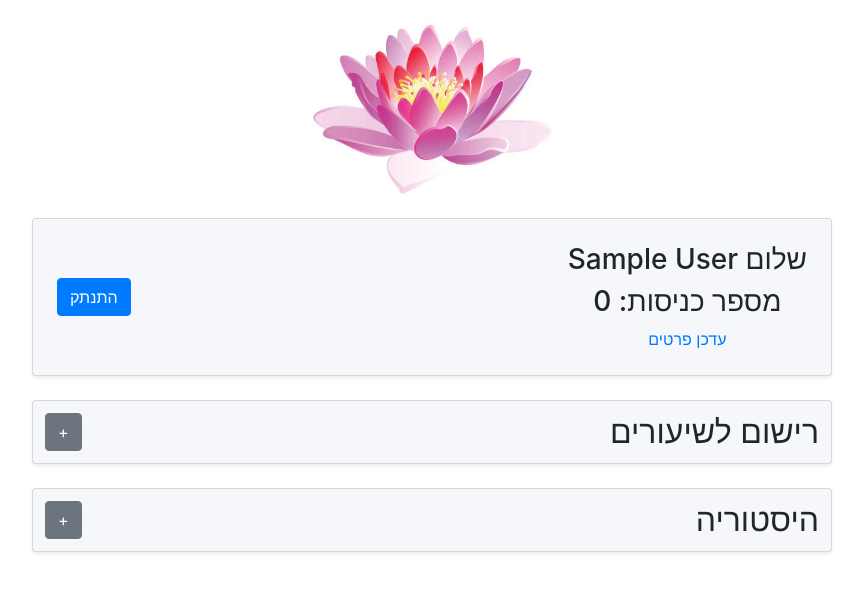
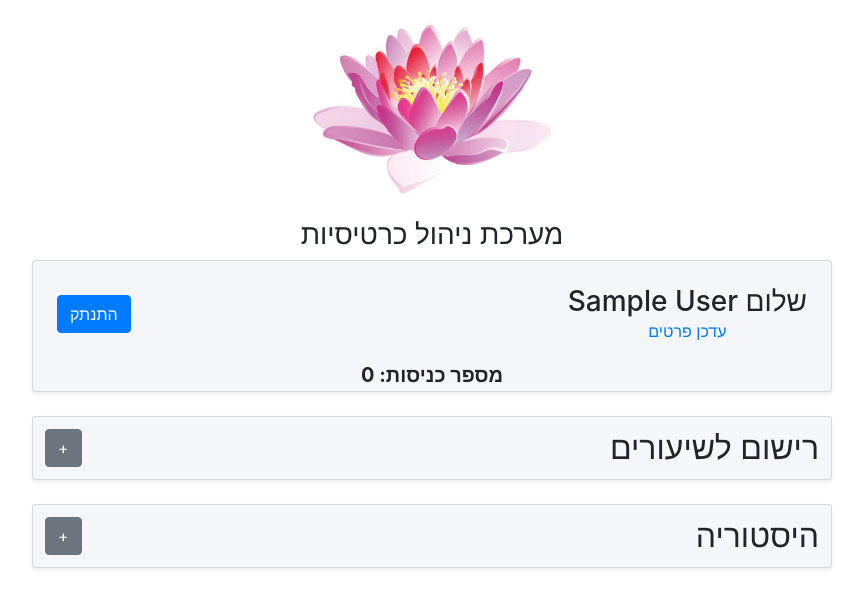
Before and after one commit to bendan7/YogiApp, a React (Create React App) app in the folder client/: page / in a window 1280 px wide. Shown: the top 608 px of the page, without its empty margins (208-1071 px from the left). Built offline with nearby package versions, Linux system fonts and the light colour scheme; no server answers; the database is empty; sample sign-in values are in the browser's storage.

Commit message:
css stuff

```diff
--- a/client/src/components/App.js
+++ b/client/src/components/App.js
@@ -29,6 +29,8 @@ export default function App() {
           style={centerImg}
           src={process.env.PUBLIC_URL + "/logo.png"}
         />
+        <h3 className="text-center">מערכת ניהול כרטיסיות</h3>
+
         <Router>
           <AuthProvider>
             <Switch>
--- a/client/src/components/UserCard.js
+++ b/client/src/components/UserCard.js
@@ -28,9 +28,10 @@ export default function UserCard({ ClassName, Style, ...props }) {
             <Button onClick={handleLogout}>התנתק</Button>
           </div>
           <div>
-            <h3>{currentUser?.displayName} שלום</h3>
-            <h3>מספר כניסות: {userEntries - registered.length}</h3>
-            <Link to="update-profile">עדכן פרטים</Link>
+            <h3 className="m-0 ">{currentUser?.displayName} שלום</h3>
+            <Link className="m-0 p-0" to="update-profile">
+              עדכן פרטים
+            </Link>
           </div>
         </div>
       </Card.Body>
@@ -39,6 +40,9 @@ export default function UserCard({ ClassName, Style, ...props }) {
           {error}
         </Alert>
       )}
+      <h5 className=" m-0 p-0 font-weight-bold">
+        מספר כניסות: {userEntries - registered.length}
+      </h5>
     </Card>
   );
 }
--- a/client/src/components/UserHistoryList.js
+++ b/client/src/components/UserHistoryList.js
@@ -18,14 +18,14 @@ export default function UserHistoryList(props) {
     let variant = props.type === "meeting" ? "info" : "success";
 
     return (
-      <ListGroup.Item variant={variant} className="p-1 bg-">
+      <ListGroup.Item variant={variant} className="p-1">
         {" "}
         <div className="d-flex flex-row-reverse ">
-          <div className="d-flex justify-content-between w-50 ">
-            <div>{type}</div>
+          <div className="d-flex justify-content-between">
+            <div>{type}-</div>
             <div>{dateStr}</div>
           </div>
-          <div className="w-50">{text}</div>
+          <div className="w-75">{text}</div>
         </div>
       </ListGroup.Item>
     );
```
